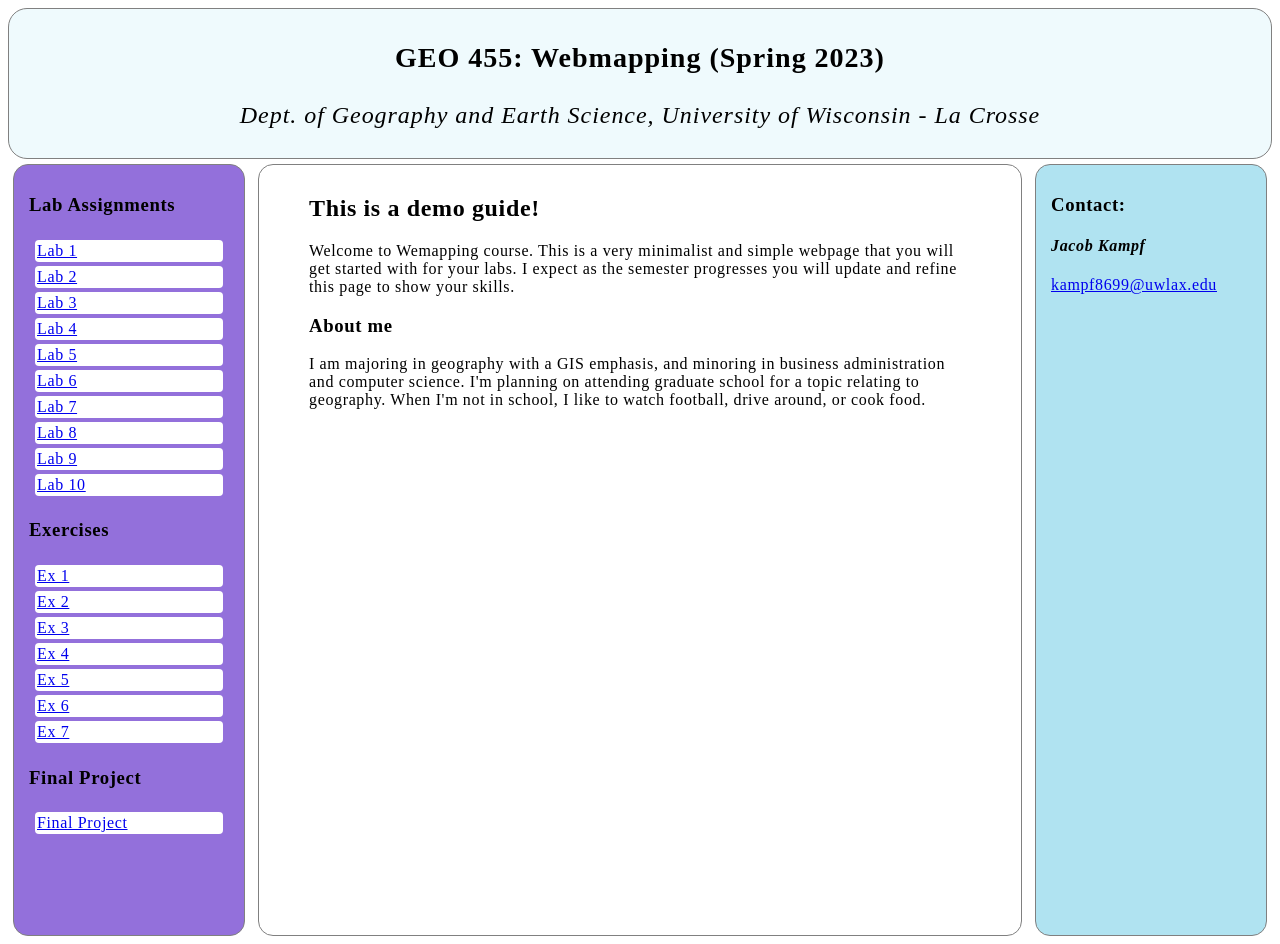
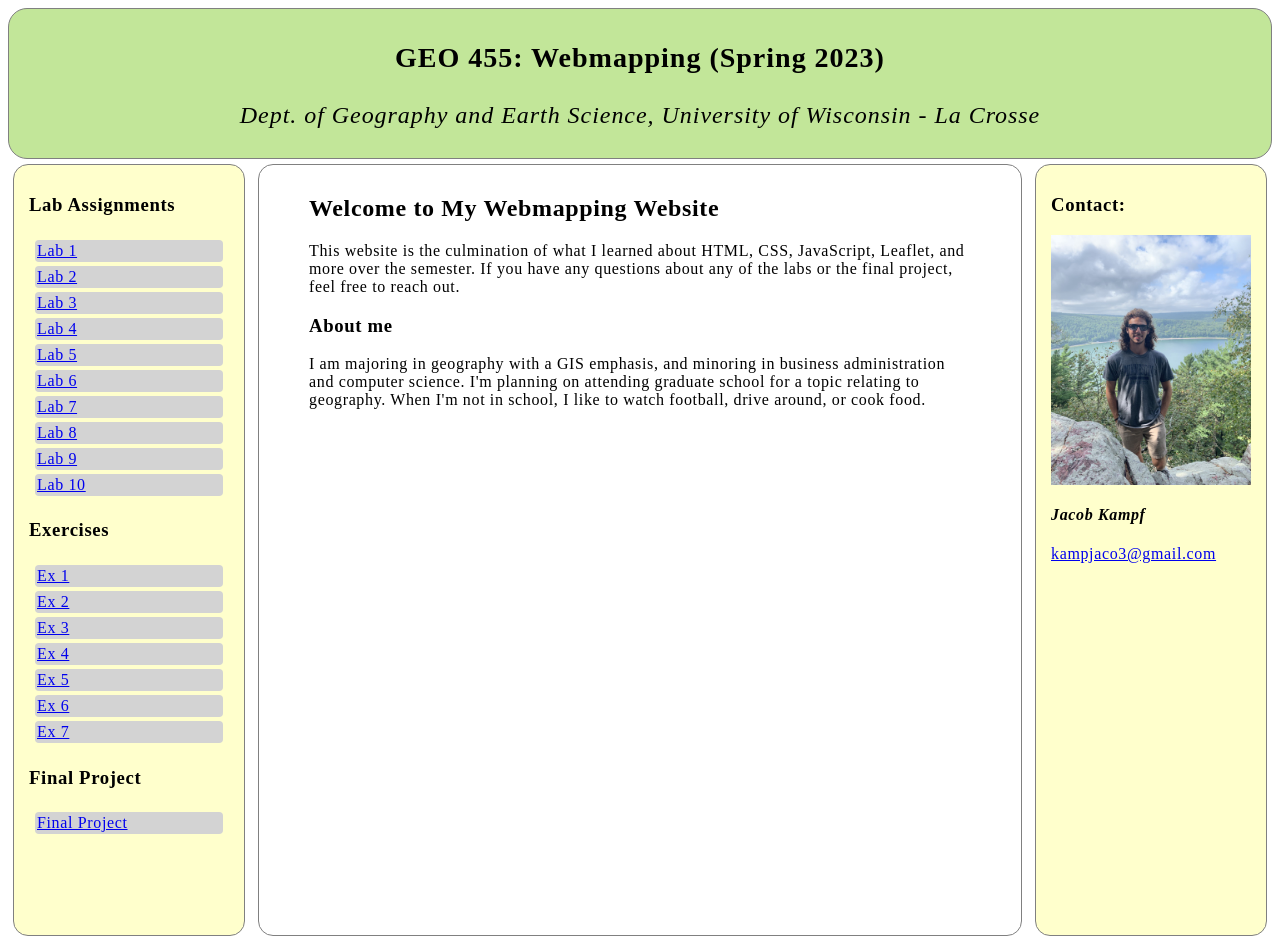
Before and after one commit to Kampjaco/WebMapping, a plain HTML site: page index.html in a window 1280 px wide. Drawn offline with Linux system fonts and the light colour scheme.

Commit message:
Add files via upload

```diff
--- a/index.html
+++ b/index.html
@@ -6,7 +6,6 @@
         <meta http-equiv="X-UA-Compatible" content="IE=edge">
         <title>ESC/GEO 455 (SP22) - Jacob Kampf</title><!--change to your name -->
         <meta name="description" content="An interactive getting started guide">
-        <!-- change / playaround with different css elements to customize and build your own webpage-->
         <style>
             #container {
                 height: relative;
@@ -21,7 +20,7 @@
                 font-family: "Lora", serif;
                 letter-spacing: .04em;
                 padding: 5px 5px;
-                background-color: rgba(99, 200, 228, 0.1);
+                background-color: #c2e699;
                 border: 1px solid grey;
                 border-radius: 19px;
                 text-align: center;
@@ -53,7 +52,7 @@
                 font-size: 1em;
                 font-family: "Lora", serif;
                 letter-spacing: .04em;
-                background-color: mediumpurple;
+                background-color: #ffffcc;
                 border: 1px solid grey;
                 border-radius: 15px;
             }
@@ -69,7 +68,7 @@
                 font-family: "Lora", serif;
                 letter-spacing: .04em;
                 padding: 10px 15px;
-                background-color: rgba(99, 200, 228, 0.5);
+                background-color: #ffffcc;
                 border: 1px solid grey;
                 border-radius: 15px;
             }
@@ -80,7 +79,7 @@
             }
 
             #container .menuitem {
-                background: #ffffff;
+                background: lightgray;
                 border-radius: 4px;
                 font-size: 1em;
                 font-family: "Lora", serif;
@@ -114,8 +113,8 @@
                 </ul>
                 <h3>Exercises</h3>
                  <ul  id="menulist">
-                    <li class="menuitem"><a href="../ex_1/geo455_ex1.html">Ex 1</a></li>
-                    <li class="menuitem"><a href="../ex_2/geo455_ex2.html">Ex 2</a></li>
+                    <li class="menuitem"><a href="ex_1/geo455_ex1.html">Ex 1</a></li>
+                    <li class="menuitem"><a href="ex_2/geo455_ex2.html">Ex 2</a></li>
                     <li class="menuitem"><a href="ex_3/geo455_ex3.html">Ex 3</a></li>
                     <li class="menuitem"><a href="ex_4/geo455_ex4.html">Ex 4</a></li>
                     <li class="menuitem"><a href="ex_5/geo455_ex5.html">Ex 5</a></li>
@@ -131,14 +130,15 @@
                 <p> </p>
                 <p></p>
                 <h3> Contact:</h3>
+                <img src="homie.jpg"align= "center" width="200" height="250">
                 <h4><em>Jacob Kampf</em></h4>
-               <a href="mailto:kampf8699@uwlax.edu">kampf8699@uwlax.edu</a>
+               <a href="mailto:kampjaco3@gmail.com">kampjaco3@gmail.com</a>
 
             </div>
             <div id="main">
-                <h2>This is a demo guide!</h2> <!-- Delete this header when you adapt the page -->
+                <h2>Welcome to My Webmapping Website</h2> <!-- Delete this header when you adapt the page -->
                     <p>
-                        Welcome to Wemapping course. This is a very minimalist and simple webpage that you will get started with for your labs. I expect as the semester progresses you will update and refine this page to show your skills.
+                       This website is the culmination of what I learned about HTML, CSS, JavaScript, Leaflet, and more over the semester.  If you have any questions about any of the labs or the final project, feel free to reach out.
 
                     </p>
 
```
Also changed, not shown: homie.jpg (added).
